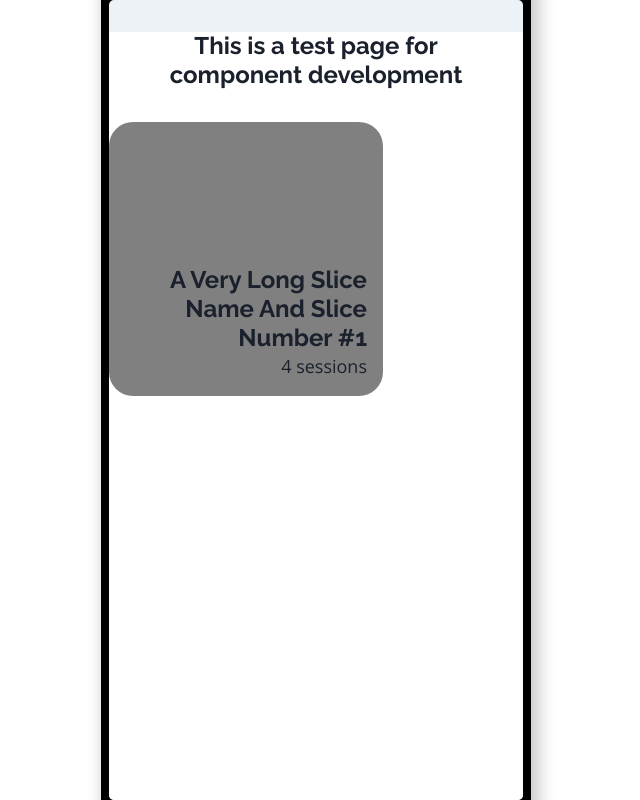
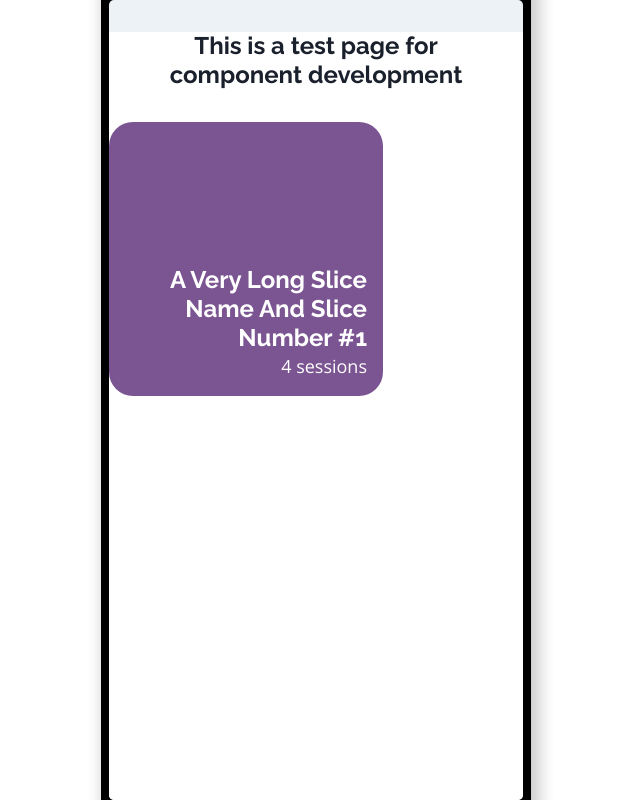
Before and after one commit to mmfallacy/tomato, a React (Vite) app: page /dev in a window 1280 px wide. Shown: the whole page, without its empty margins (324-964 px from the left). Built offline with nearby package versions, Linux system fonts and the light colour scheme.

Commit message:
Feat(Slice): sample slice props

```diff
--- a/src/components/Slice.tsx
+++ b/src/components/Slice.tsx
@@ -1,14 +1,23 @@
 import { Flex, Heading, Text } from '@chakra-ui/react';
 
-const Slice = () => {
+interface SliceProps {
+    bg?: string;
+}
+
+const defaultProps: SliceProps = {
+    bg: 'gray',
+};
+
+const Slice = ({ bg }: SliceProps) => {
     return (
         <Flex
-            bg="gray"
+            bg={bg}
             boxSize="min(17.125rem,67vw)"
             borderRadius="1.5rem"
             p="1rem"
             flexDir="column-reverse"
             alignItems="end"
+            color="white"
         >
             <Text fontSize="lg">4 sessions</Text>
             <Heading fontSize="2xl" textAlign="right">
@@ -17,5 +26,6 @@ const Slice = () => {
         </Flex>
     );
 };
+Slice.defaultProps = defaultProps;
 
 export default Slice;
--- a/src/routes/ComponentsTestPage/index.tsx
+++ b/src/routes/ComponentsTestPage/index.tsx
@@ -7,7 +7,7 @@ const ComponentsTestPage = () => {
             <Heading fontSize="2xl" m="2rem auto" w="80%" textAlign="center">
                 This is a test page for component development
             </Heading>
-            <Slice />
+            <Slice bg="accent.300" />
         </Box>
     );
 };
```
